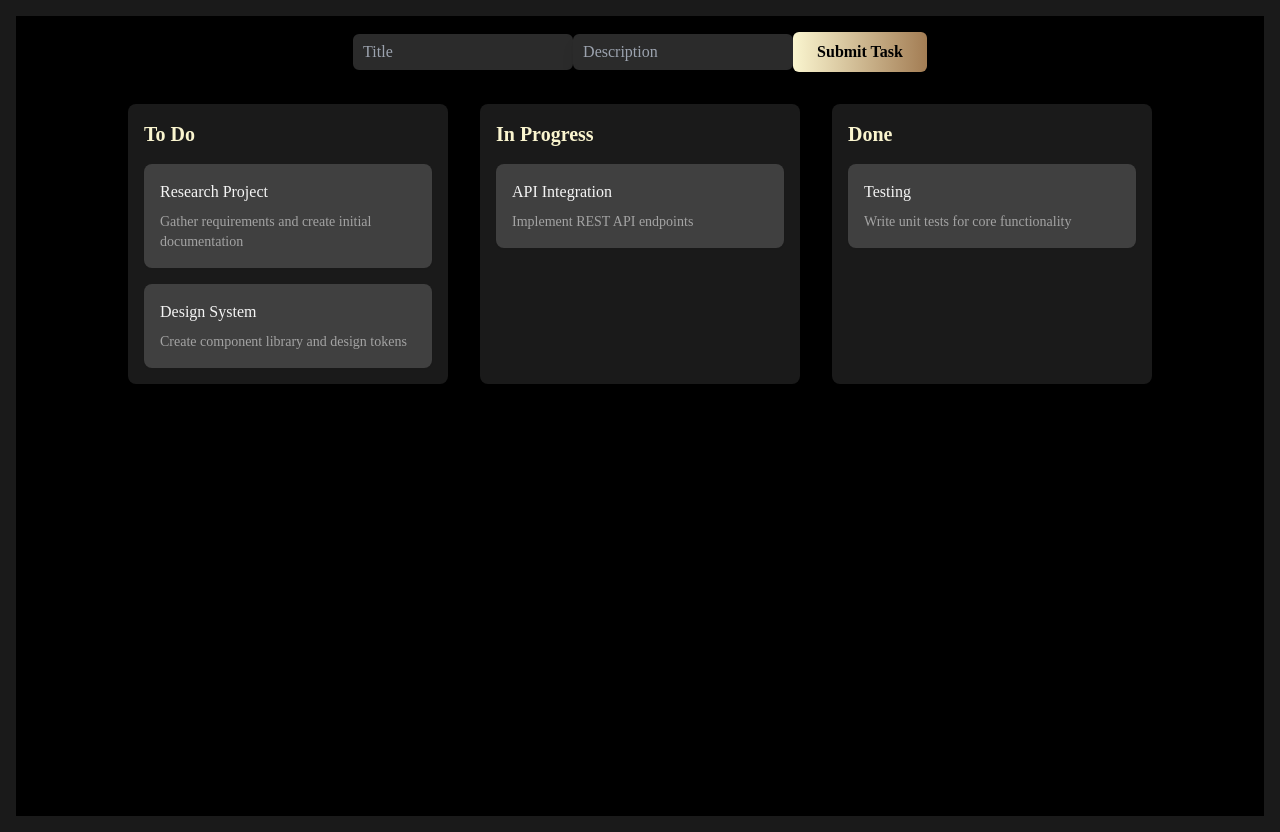
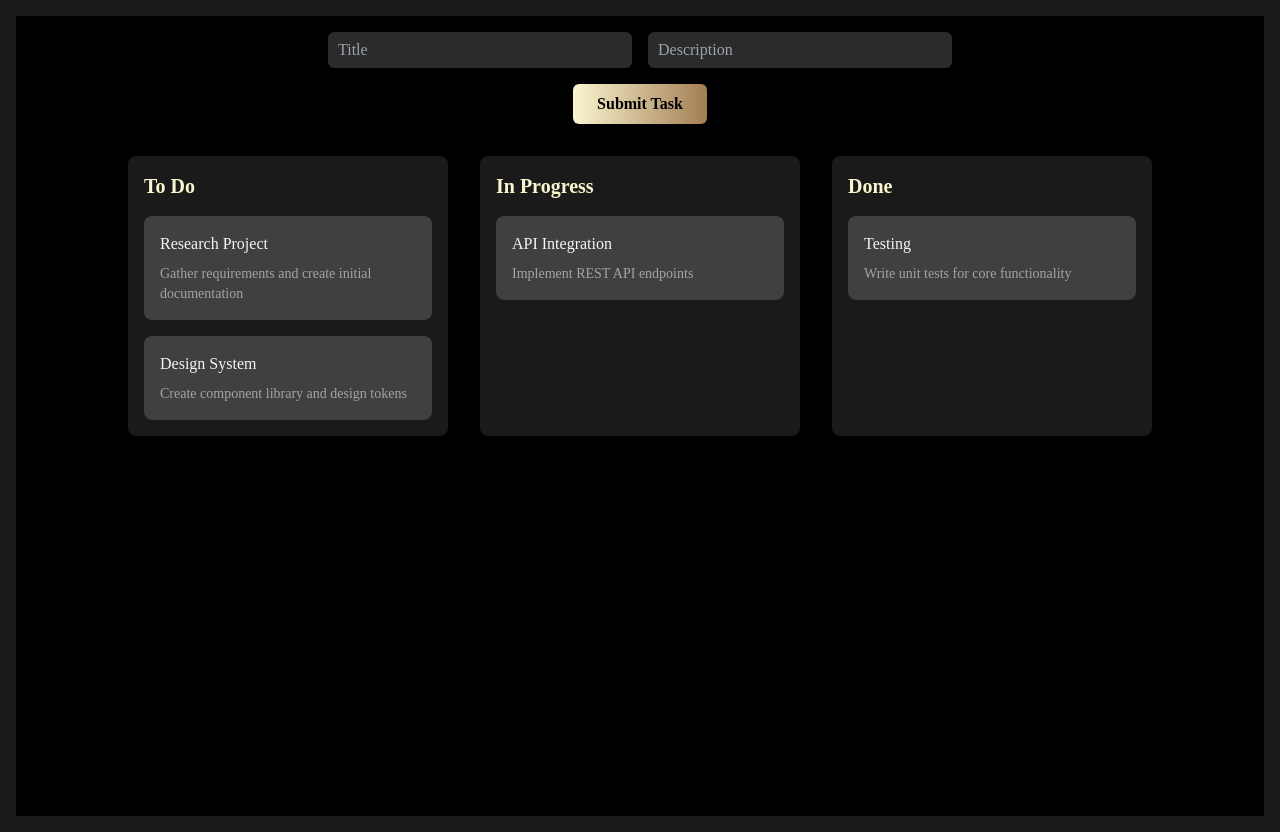
Before and after one commit to Randycullins08/DragDropTodo, a React (Vite) app: page / in a window 1280 px wide. Built offline with nearby package versions, Linux system fonts and the light colour scheme.

Commit message:
added styles for form

```diff
--- a/src/components/TaskForm.tsx
+++ b/src/components/TaskForm.tsx
@@ -29,7 +29,11 @@ export default function TaskForm({ handleAddTask }: TaskFormProps) {
   }
 
   return (
-    <form onSubmit={onSubmit}>
+    <form
+      onSubmit={onSubmit}
+      className="flex flex-col items-center justify-center gap-4 w-full max-w-wd"
+    >
+      <div className="flex gap-4 w-full justify-center items-center">
         <input
           type="text"
           name="title"
@@ -37,6 +41,7 @@ export default function TaskForm({ handleAddTask }: TaskFormProps) {
           value={input.title}
           required
           onChange={handleChange}
+          className="w-1/4"
         />
 
         <input
@@ -46,7 +51,9 @@ export default function TaskForm({ handleAddTask }: TaskFormProps) {
           value={input.description}
           required
           onChange={handleChange}
+          className="w-1/4"
         />
+      </div>
       <button>Submit Task</button>
     </form>
   );
```
Lines whose indentation alone changed are shown as unchanged.
